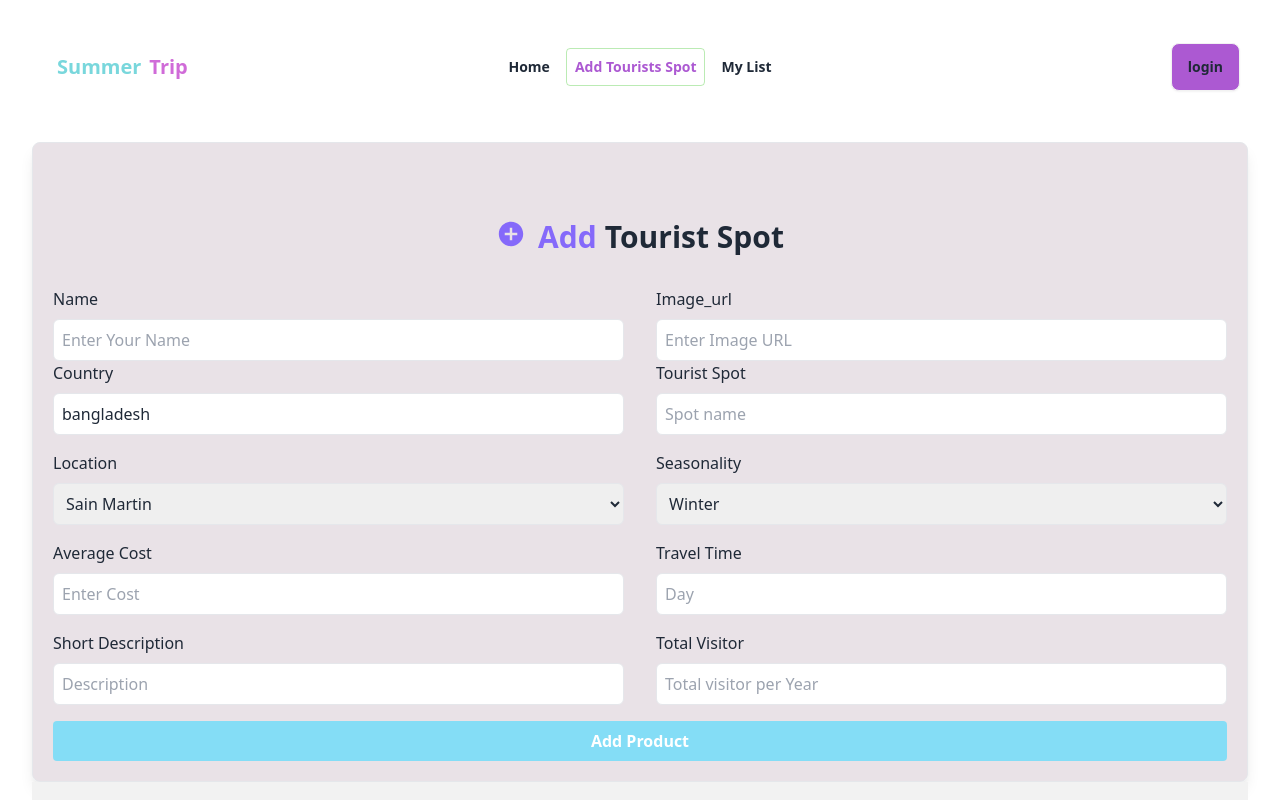
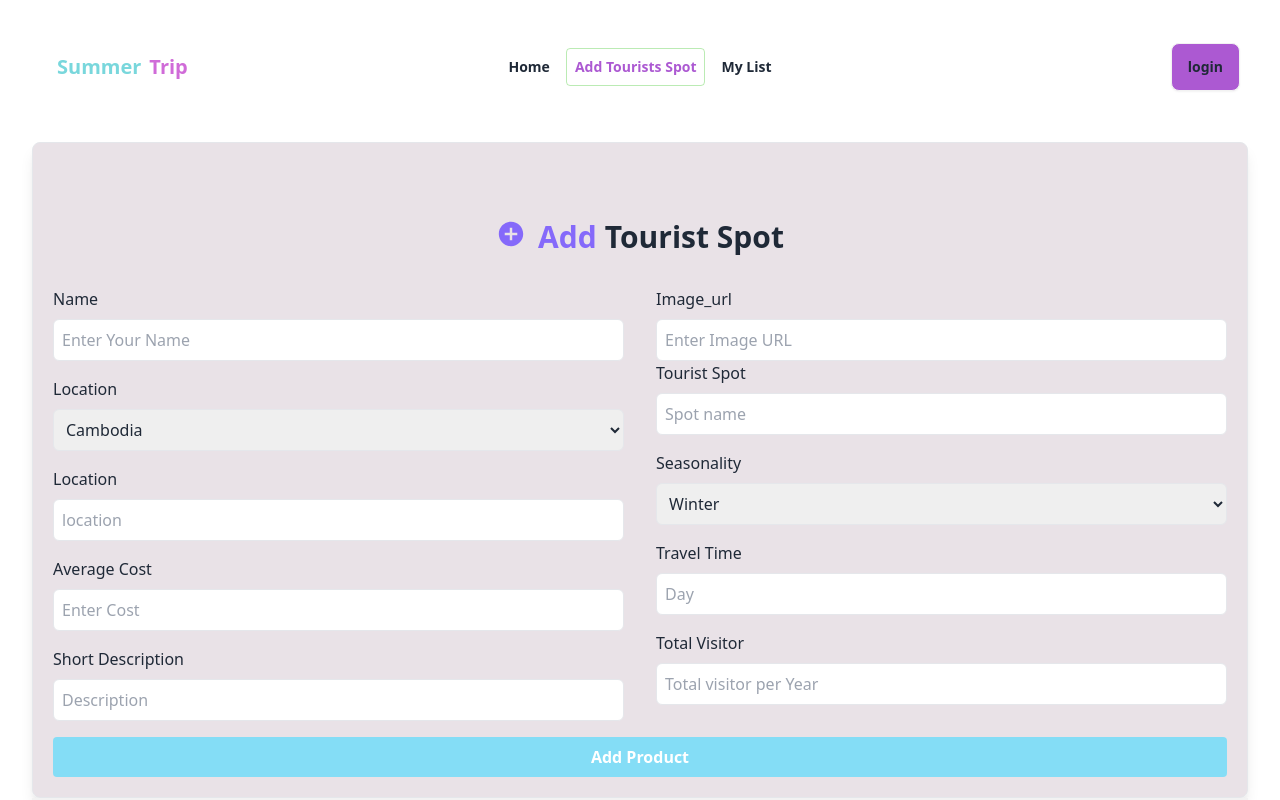
Before and after one commit to nokibh/Assignment-Ten-Client, a React (Vite) app: page /addspot in a window 1280 px wide. Shown: the top 800 px of the page. Built offline with nearby package versions, Linux system fonts and the light colour scheme; no server answers.

Commit message:
added replace mylist form

```diff
--- a/src/Components/AddTourist/AddTourist.jsx
+++ b/src/Components/AddTourist/AddTourist.jsx
@@ -87,18 +87,6 @@ const AddTourist = ({ update }) => {
                 id="name"
                 name="name"
               />
-              <label className="block mb-2 dark:text-white" htmlFor="name">
-                Country
-              </label>
-              <input
-                className="w-full p-2 border rounded-md focus:outline-[#4952ff]"
-                type="text"
-                placeholder="Country Name"
-                defaultValue="bangladesh"
-                id="spot-name"
-                name="country"
-              />
-
               <label
                 className="block mt-4 mb-2 dark:text-white"
                 htmlFor="brand"
@@ -106,28 +94,45 @@ const AddTourist = ({ update }) => {
                 Location
               </label>
               <select
-                name="location"
+                name="country"
                 id="brand"
                 className="w-full p-2 border rounded-md focus:outline-[#6a49ffc2]"
                 type="text"
-                placeholder="Select location"
+                placeholder="Select Country"
               >
-                <option value="Sundarban" selected>
-                  Sundarban
+                <option value="Bangladesh" selected>
+                  Bangladesh
                 </option>
-                <option value=" Cox's Bazar" selected>
-                  Cox's Bazar
+                <option value="Thailand" selected>
+                  Thailand
                 </option>
-                <option value=" Rangamati" selected>
-                  Rangamati
+                <option value="Indonesia" selected>
+                  Indonesia
                 </option>
-                <option value=" Bandarban" selected>
-                  Bandarban
+                <option value="Malaysia" selected>
+                  Malaysia
                 </option>
-                <option value="Sain Martin" selected>
-                  Sain Martin
+                <option value="Vietnam" selected>
+                  Vietnam
+                </option>
+                <option value="Cambodia" selected>
+                  Cambodia
                 </option>
               </select>
+
+              <label
+                className="block mt-4 mb-2 dark:text-white"
+                htmlFor="price"
+              >
+                Location
+              </label>
+              <input
+                className="w-full p-2 border rounded-md focus:outline-[#494fffbd]"
+                type="text"
+                placeholder="location"
+                id="Price"
+                name="location"
+              />
 
               <label
                 className="block mt-4 mb-2 dark:text-white"
```
